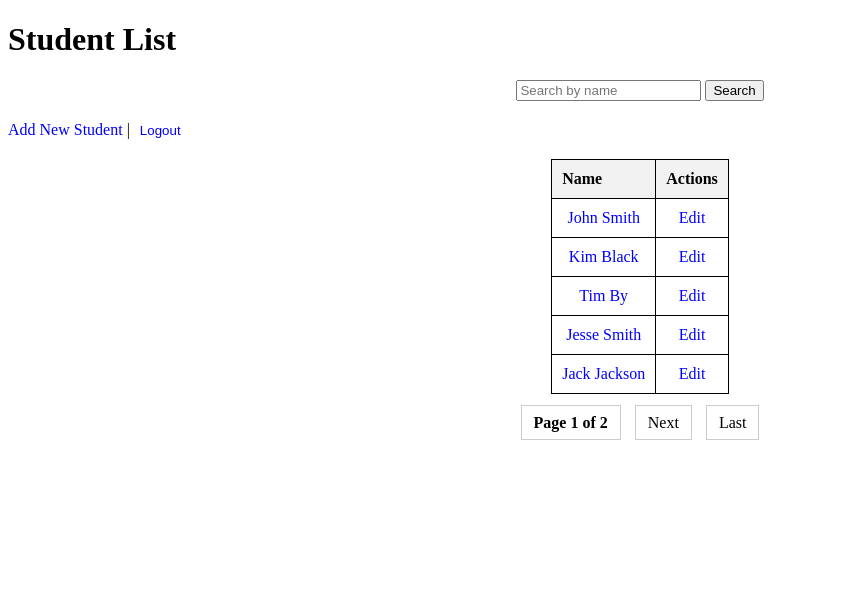
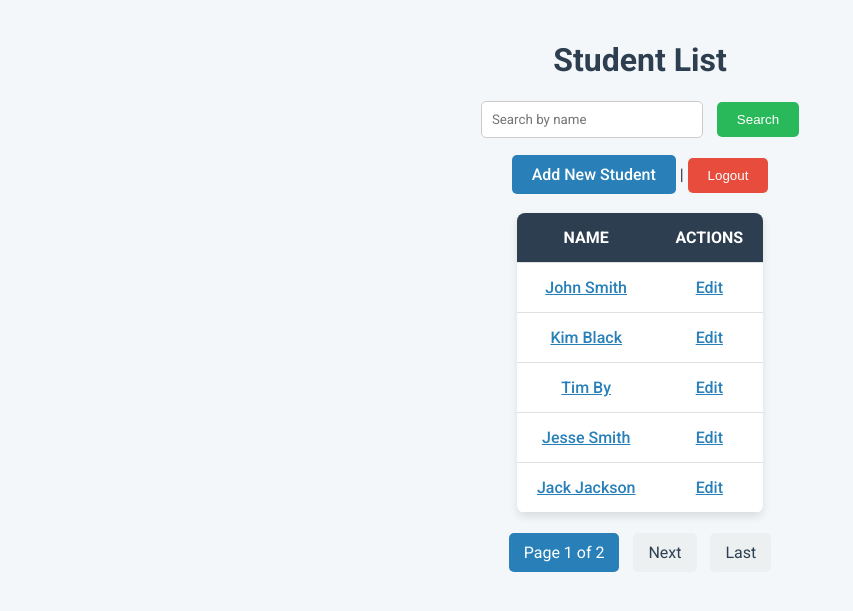
Before and after one commit to p0ur1a/fullstack_web_development, a Django app: page / in a window 1280 px wide. Shown: the top 611 px of the page, without its empty margins (0-853 px from the left). Run offline with Django 5.2, Linux system fonts and the light colour scheme; a user stored in the database is signed in; data comes from the database, SQL or seed files in the repository; both versions use the stored data as it was after the commit.

Commit message:
no newfunctionalities, just nicer looks

```diff
--- a/week4/Assignment2/blog/templates/blog/student_list.html
+++ b/week4/Assignment2/blog/templates/blog/student_list.html
@@ -4,57 +4,134 @@
     <meta charset="UTF-8">
     <meta name="viewport" content="width=device-width, initial-scale=1.0">
     <title>Student List</title>
+
+    <!-- Google Fonts -->
+    <link href="https://fonts.googleapis.com/css2?family=Roboto:wght@400;500;700&display=swap" rel="stylesheet">
+
+    <!-- CSS for modern look -->
     <style>
+        body {
+            font-family: 'Roboto', sans-serif;
+            background-color: #f4f7f9;
+            color: #333;
+            margin: 0;
+            padding: 20px;
+        }
+
+        h1 {
+            text-align: center;
+            color: #2c3e50;
+        }
+
         table {
+            width: auto;
             border-collapse: collapse;
             margin: 20px auto;
+            background-color: white;
+            border-radius: 8px;
+            overflow: hidden;
+            box-shadow: 0 4px 8px rgba(0, 0, 0, 0.1);
         }
-        table, th, td {
-            border: 1px solid black;
+
+        th, td {
+            padding: 15px 20px;
+            text-align: center; /* Centering the content */
+            border-bottom: 1px solid #e0e0e0;
         }
-        th, td {
-            padding: 10px;
-            text-align: left;
+
+        th {
+            background-color: #2c3e50;
+            color: white;
+            text-transform: uppercase;
         }
-        th {
-            background-color: #f2f2f2;
+
+        td a {
+            color: #2980b9;
+            font-weight: 500;
         }
-        td {
-            text-align: center;
+
+        td a:hover {
+            color: #3498db;
         }
-        a {
-            color: blue;
-            text-decoration: none;
-        }
-        a:hover {
-            text-decoration: underline;
-        }
-        .add-student {
-            margin-bottom: 20px;
-        }
-        form.logout-form {
-            display: inline;
-        }
-        form.search-form {
-            text-align: center;
-            margin-bottom: 20px;
-        }
-        .pagination {
+
+        .add-student, .pagination, .search-form {
             text-align: center;
             margin: 20px 0;
         }
-        .pagination span, .pagination a {
+
+        .add-student a {
+            background-color: #2980b9;
+            color: white;
+            padding: 10px 20px;
+            text-decoration: none;
+            border-radius: 5px;
+            font-weight: 500;
+            transition: background-color 0.3s ease;
+        }
+
+        .add-student a:hover {
+            background-color: #3498db;
+        }
+
+        /* Style the logout button to make it more visible */
+        form.logout-form button {
+            background-color: #e74c3c;
+            color: white;
+            border: none;
+            padding: 10px 20px;
+            border-radius: 5px;
+            cursor: pointer;
+            transition: background-color 0.3s ease;
+        }
+
+        form.logout-form button:hover {
+            background-color: #c0392b;
+        }
+
+        input[type="text"] {
+            padding: 10px;
+            width: 200px;
+            border: 1px solid #ccc;
+            border-radius: 5px;
+            margin-right: 10px;
+            font-family: 'Roboto', sans-serif;
+        }
+
+
+        button[type="submit"] {
+            background-color: #29b95b; /* Same as Add New Student button */
+            color: white;
+            border: none;
+            padding: 10px 20px;
+            border-radius: 5px;
+            font-weight: 500;
+            cursor: pointer;
+            transition: background-color 0.3s ease;
+        }
+
+        button[type="submit"]:hover {
+            background-color: #29b95b;
+        }
+
+
+        .pagination a, .pagination span {
+            display: inline-block;
+            padding: 10px 15px;
             margin: 0 5px;
-            padding: 8px 12px;
-            border: 1px solid #ccc;
+            border-radius: 5px;
+            color: #2c3e50;
             text-decoration: none;
-            color: black;
+            background-color: #ecf0f1;
+            transition: background-color 0.3s ease;
         }
+
+        .pagination a:hover {
+            background-color: #bdc3c7;
+        }
+
         .pagination span {
-            font-weight: bold;
-        }
-        .pagination a:hover {
-            background-color: #f2f2f2;
+            background-color: #2980b9;
+            color: white;
         }
     </style>
 </head>
@@ -71,15 +148,15 @@
         <div class="add-student">
             <a href="{% url 'add_student' %}">Add New Student</a> |
             <!-- Logout using a form -->
-            <form method="POST" action="{% url 'logout' %}" class="logout-form">
+            <form method="POST" action="{% url 'logout' %}" class="logout-form" style="display:inline;">
                 {% csrf_token %}
-                <button type="submit" style="background:none; border:none; color:blue; cursor:pointer;">
-                    Logout
-                </button>
+                <button type="submit">Logout</button>
             </form>
         </div>
     {% else %}
-        <a href="{% url 'login' %}">Login</a>
+        <div class="add-student">
+            <a href="{% url 'login' %}">Login</a>
+        </div>
     {% endif %}
 
     <table>
@@ -95,9 +172,7 @@
             {% for student in students %}
             <tr>
                 <td>
-                    <a href="{% url 'student_detail' student.id %}">
-                        {{ student.first_name }} {{ student.last_name }}
-                    </a>
+                    <a href="{% url 'student_detail' student.id %}">{{ student.first_name }} {{ student.last_name }}</a>
                 </td>
                 {% if user.is_authenticated %}
                 <td>
```
Also changed, not shown: week4/Assignment2/blog/templates/blog/login.html (+77 -1 lines), week4/Assignment2/blog/templates/blog/student_detail.html (+59 -0 lines), week4/Assignment2/db.sqlite3.
